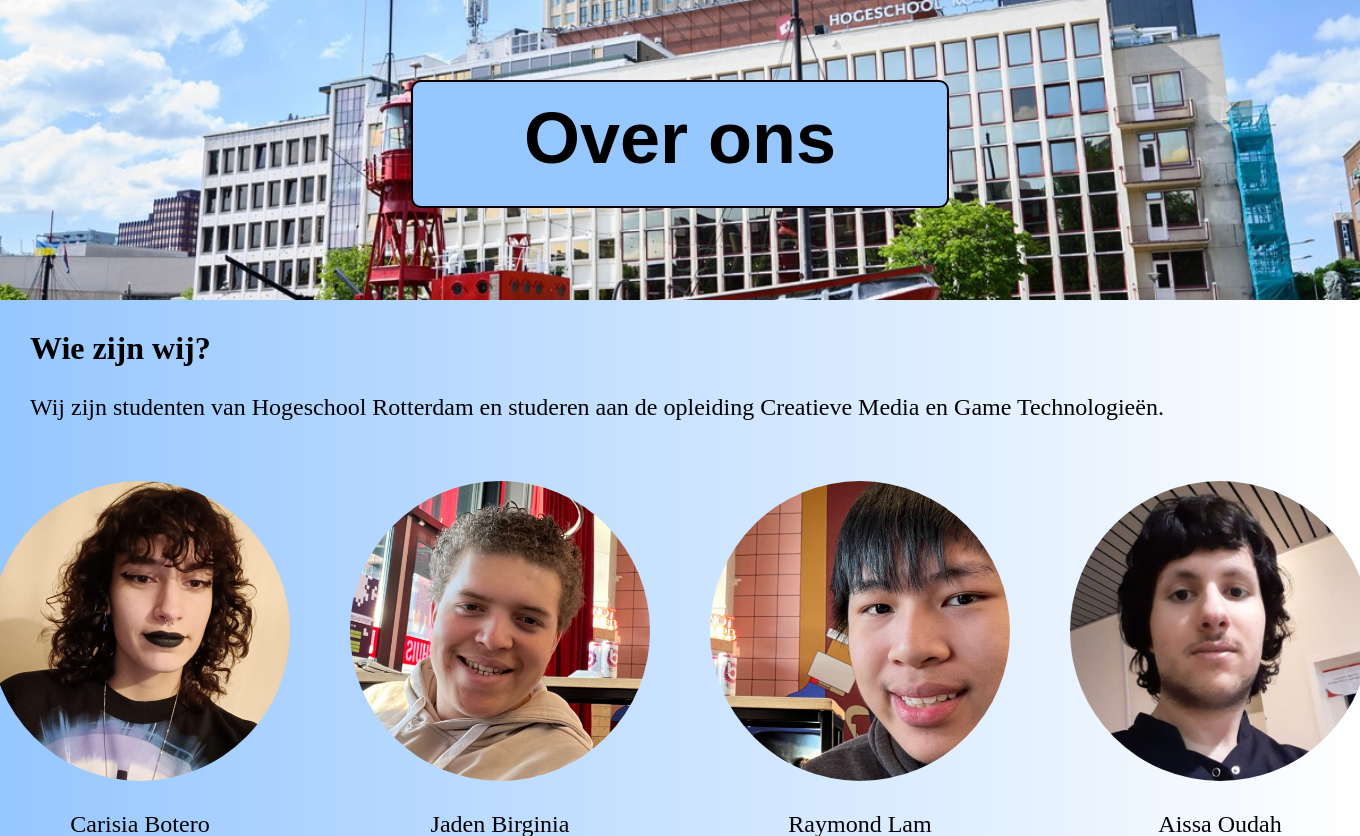
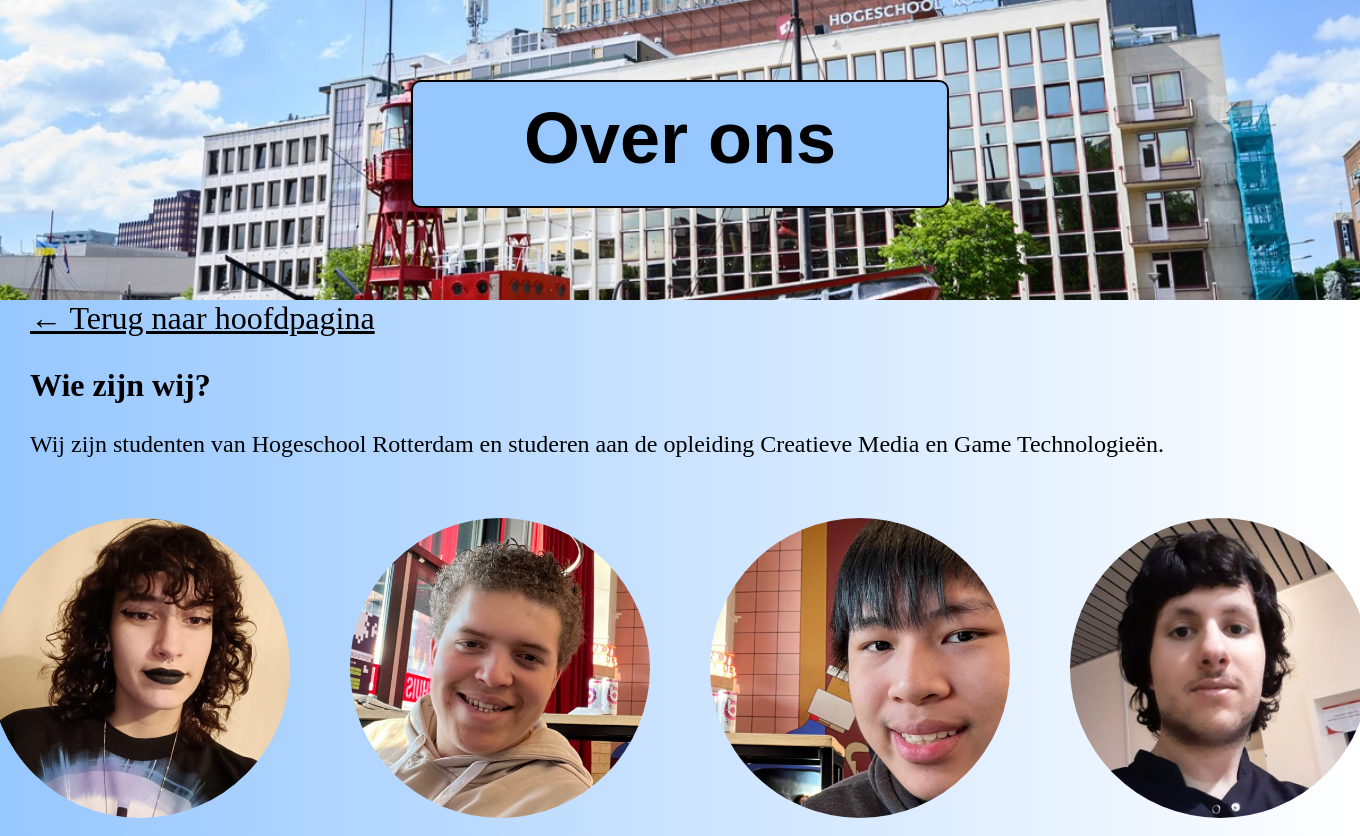
Before and after one commit to 1038415/CLE_3_Ouderen_Dagje_Uit, a PHP site: page /html/overOns.html in a window 1360 px wide; the page is wider, and only the part inside the window is pictured. Shown: the top 836 px of that part. Run offline with PHP 8.4, Linux system fonts and the light colour scheme.

Commit message:
overons link naar home

```diff
--- a/css/overOns.css
+++ b/css/overOns.css
@@ -26,6 +26,12 @@ header {
     border-radius: 10px;
     padding: 15px;
     background-color: #96c7ff;
+}
+
+.terugNaarHome {
+    margin: 30px;
+    font-size: xx-large;
+    color: black;
 }
 
 h2 {
--- a/html/overOns.html
+++ b/html/overOns.html
@@ -10,6 +10,7 @@
     <h1 class="title">Over ons</h1>
 </header>
 <main>
+    <a class="terugNaarHome" href="index.html">&#8592 Terug naar hoofdpagina</a>
     <div class="text">
         <h2>Wie zijn wij?</h2>
         <p>Wij zijn studenten van Hogeschool Rotterdam en studeren aan de opleiding Creatieve Media en Game Technologieën.</p>
```
Also changed, not shown: js/overOns.js (added).
